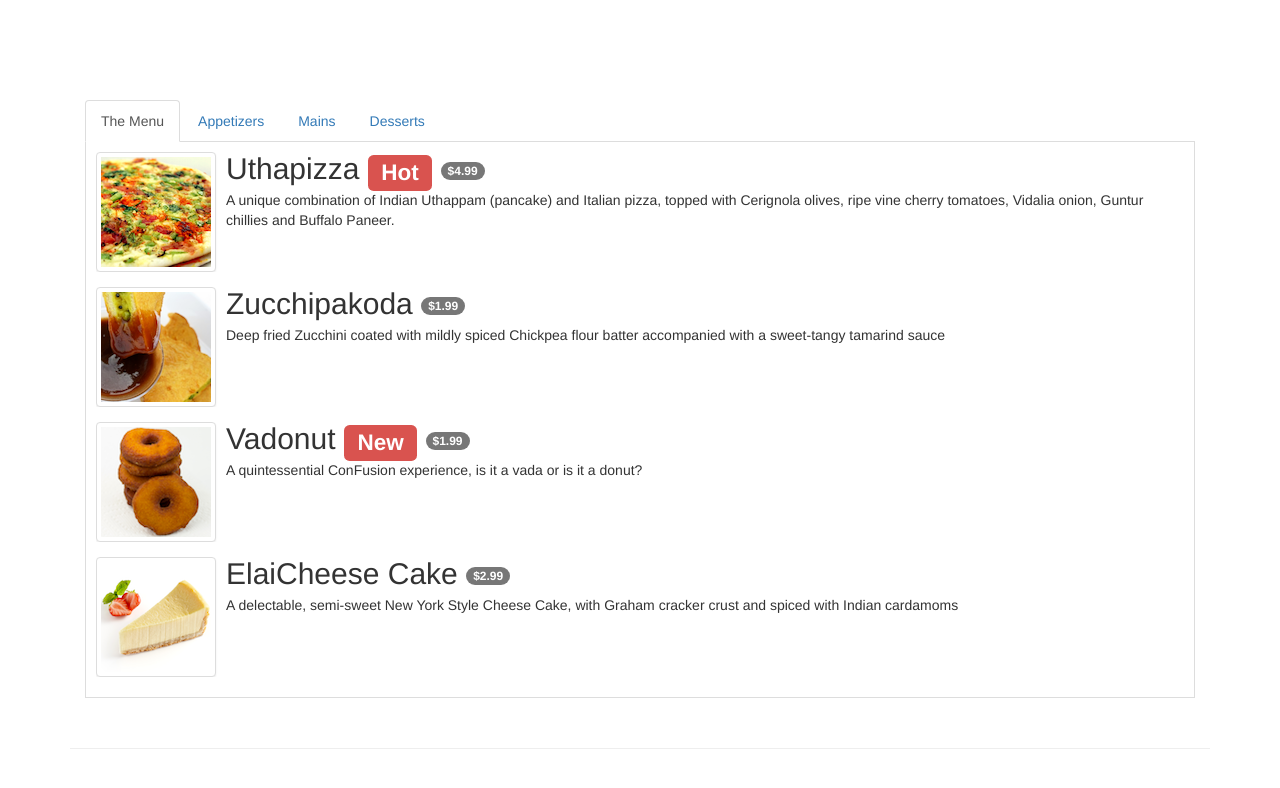
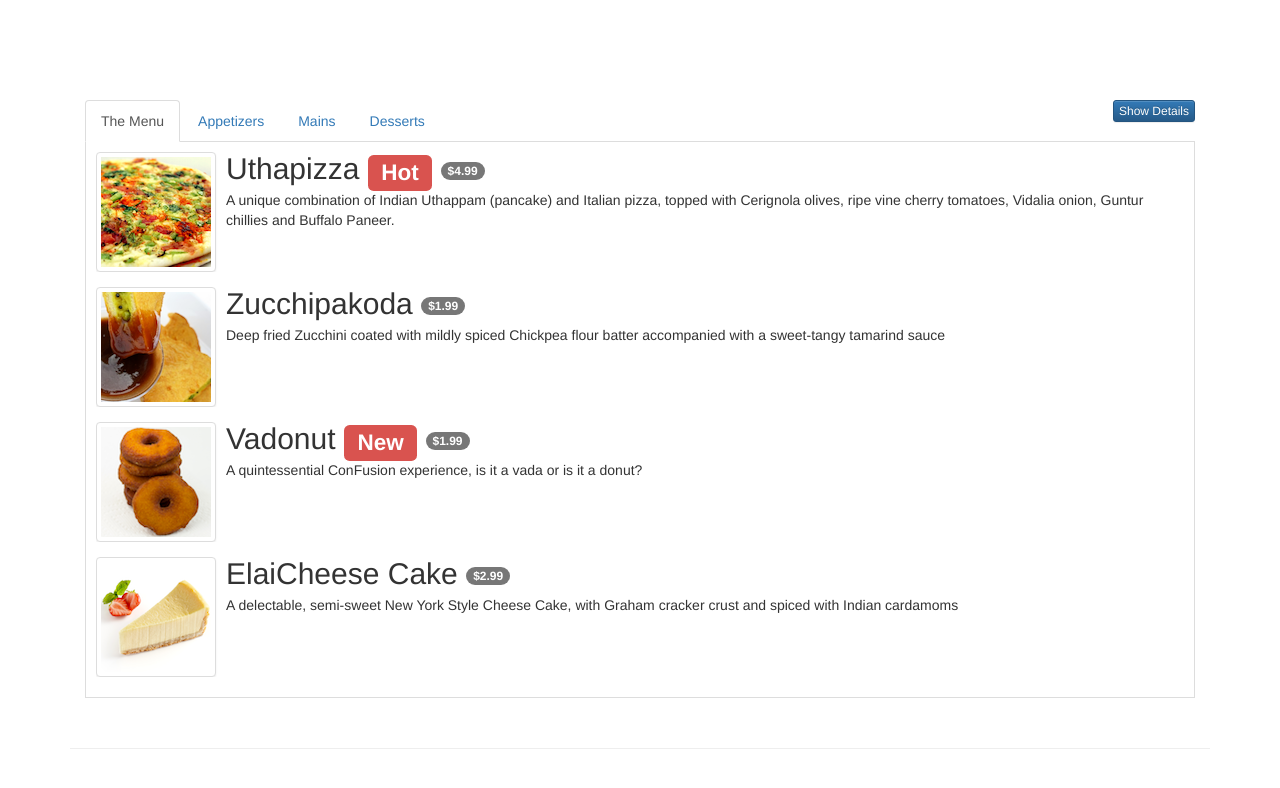
Before and after one commit to mihaitaivli/conFusion, a website: page app/menu.html in a window 1280 px wide. Drawn offline with nearby package versions, Linux system fonts and the light colour scheme.

Commit message:
Add a show-details button

```diff
--- a/app/menu.html
+++ b/app/menu.html
@@ -28,6 +28,9 @@
 <div class="container">
     <div class="row row-content" ng-controller="MenuController">
         <div class="col-xs-12">
+            <button ng-click="toggleDetails()" class="btn btn-xs btn-primary pull-right" type="button">
+                {{showDetails ? 'Hide Details':'Show Details'}}
+            </button>
             <ul class="nav nav-tabs" role="tablist">
                 <li role="presentation"
                     ng-class="{active:isSelected(1)}">
```
